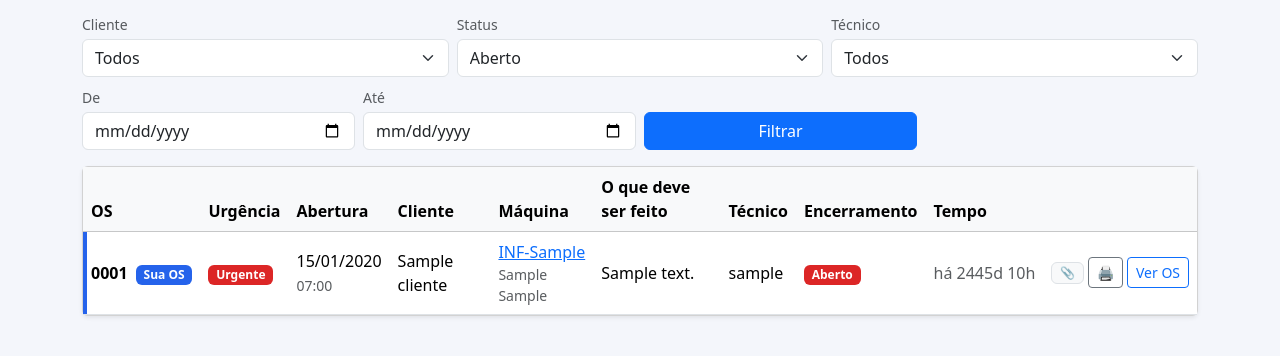
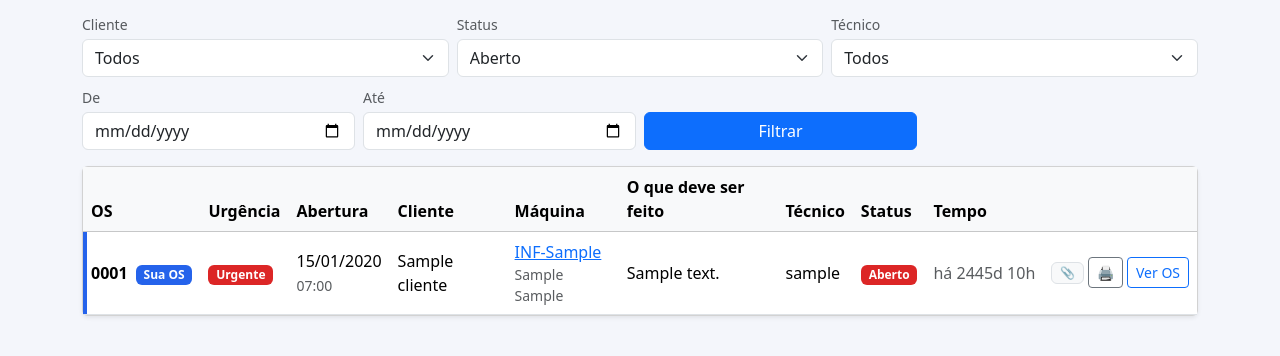
Before and after one commit to MarlonGiovany/StockLink, a Django app: page /chamados/ in a window 1280 px wide. Shown: the part 183-539 px from the top of the page. Run offline with Django 5.2, Linux system fonts and the light colour scheme; a user stored in the database is signed in; data comes from the database, SQL or seed files in the repository; tables that the repository leaves empty hold one stand-in row (values such as "Sample post"); parts of the project's set-up code (start-up, migrations or seed data) failed here and were passed over.

Commit message:
Coluna Encerramento da lista de chamados vira Status, com selo Aberto/Encerrado

```diff
--- a/templates/inventario/chamado_lista.html
+++ b/templates/inventario/chamado_lista.html
@@ -158,7 +158,7 @@
           <th>Máquina</th>
           <th>O que deve ser feito</th>
           <th>Técnico</th>
-          <th>Encerramento</th>
+          <th>Status</th>
           <th>Tempo</th>
           <th></th>
         </tr>
@@ -199,10 +199,10 @@
             <span class="desc-completa">{{ c.descricao }}</span>
           </td>
           <td class="cel-tecnico" data-label="Técnico">{% if c.tecnico %}{{ c.tecnico.get_username }}{% else %}—{% endif %}</td>
-          <td class="cel-status text-nowrap" data-label="{% if c.encerrado %}Encerramento{% else %}Status{% endif %}">
+          <td class="cel-status text-nowrap" data-label="Status">
             {% if c.encerrado %}
-              {{ c.encerrado_em|date:"d/m/Y" }}<br>
-              <span class="text-muted small">{{ c.encerrado_em|date:"H:i" }}</span>
+              <span class="badge" style="background:#16A34A;">Encerrado</span><br>
+              <span class="text-muted small">{{ c.encerrado_em|date:"d/m/Y H:i" }}</span>
             {% else %}
               <span class="badge" style="background:#DC2626;">Aberto</span>
             {% endif %}
```
